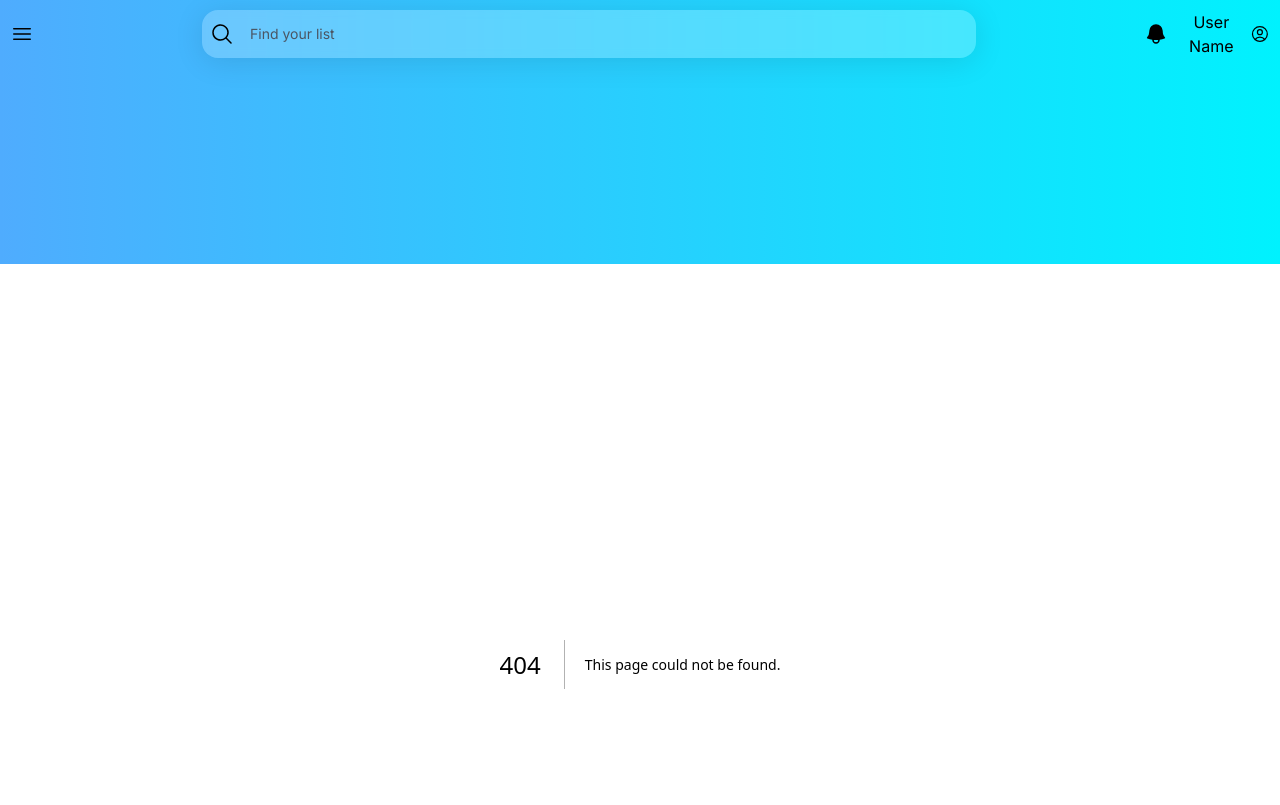
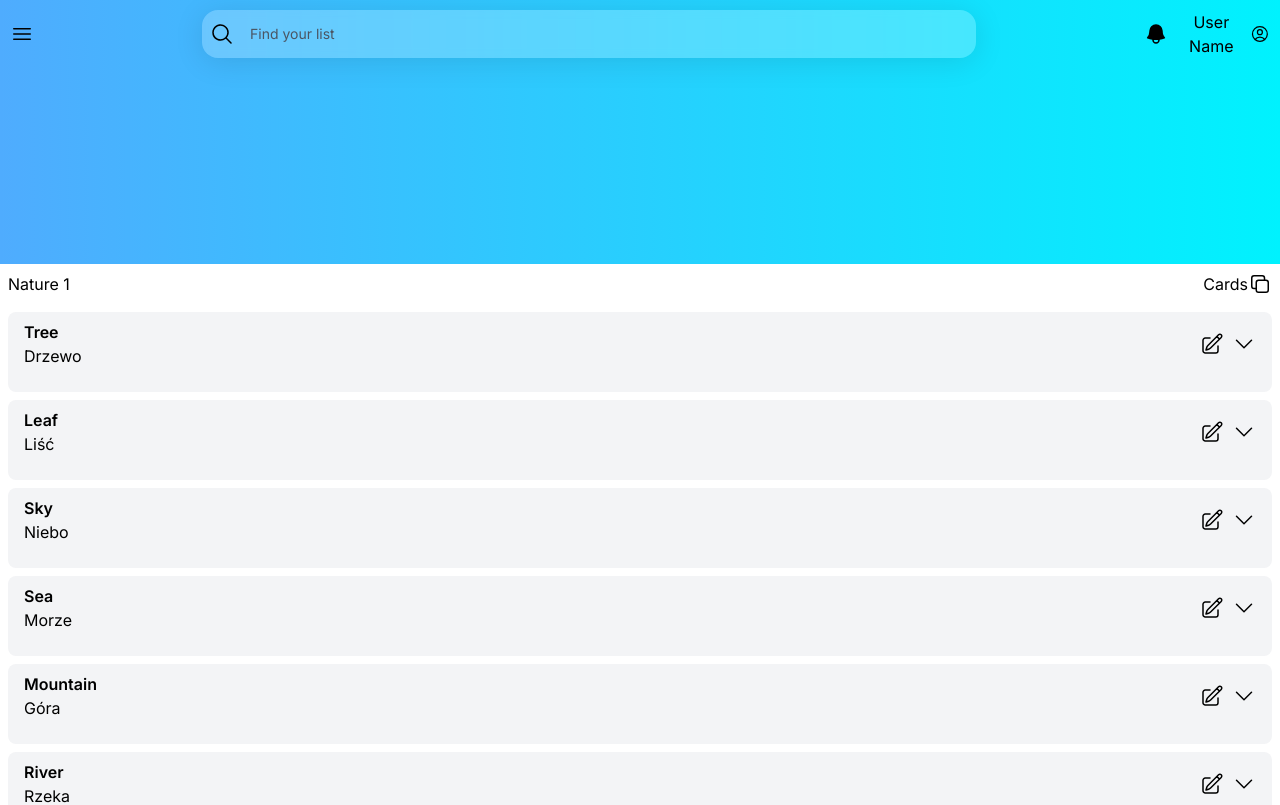
Before and after one commit to ArexSpeed/flashlearn, a Next.js app: page /list/1 in a window 1280 px wide. Before the commit this address had no page. Shown: the top 805 px of the page. Built offline with nearby package versions, Linux system fonts and the light colour scheme.

Commit message:
view of list and cards

```diff
--- /dev/null
+++ b/src/app/card/[id]/page.tsx
@@ -0,0 +1,60 @@
+"use client";
+
+import { ListBox } from "@/components/List/ListBox";
+import { useParams } from "next/navigation";
+import lists from "@/mocks/lists.json";
+import { useList } from "@/hooks/useList";
+import { Swiper, SwiperSlide } from "swiper/react";
+
+import "swiper/css";
+import "swiper/css/effect-coverflow";
+import "swiper/css/pagination";
+
+export default function CardPage() {
+  const params = useParams();
+  const listElements = lists.find((list) => list.id === +params.id);
+  return (
+    <div className="flex flex-col grow items-center w-full h-full">
+      List:
+      <div className="flex flex-col grow w-full h-full justify-center items-center px-4 border rounded-lg">
+        <div className="flex w-full h-full grow">
+          <Swiper
+            slidesPerView={1}
+            spaceBetween={30}
+            keyboard={{
+              enabled: true,
+            }}
+            pagination={{
+              type: "fraction",
+            }}
+            navigation={true}
+            className="flex grow"
+            onSlideChange={() => {}}
+          >
+            {listElements?.elements.map((element) => (
+              <SwiperSlide
+                key={element.id}
+                className="flex flex-col h-full justify-center items-center"
+              >
+                <div className="flex flex-col h-1/2 justify-center items-center">
+                  <p>{element.front}</p>
+                  <p>{element.back}</p>
+                </div>
+                {element.sentences.map((sentence, index) => (
+                  <div
+                    key={index}
+                    className="flex flex-col h-1/2 justify-center items-center bg-gray-100"
+                  >
+                    <p>{sentence.front}</p>
+                    <p>{sentence.back}</p>
+                  </div>
+                ))}
+              </SwiperSlide>
+            ))}
+          </Swiper>
+        </div>
+      </div>
+      <div className="w-full h-[48px] bg-blue-200"></div>
+    </div>
+  );
+}
--- /dev/null
+++ b/src/app/list/[id]/page.tsx
@@ -0,0 +1,34 @@
+"use client";
+
+import { useParams } from "next/navigation";
+import lists from "@/mocks/lists.json";
+import { ListAccordion } from "@/components/List/ListAccordion";
+import { CardsIcon } from "@/components/Icons";
+import Link from "next/link";
+
+export default function CardPage() {
+  const params = useParams();
+  console.log(params);
+  const listElements = lists.find((list) => list.id === +params.id);
+  console.log(listElements);
+
+  return (
+    <div className="flex flex-col items-center w-full h-full bg-white">
+      <div className="flex flex-row w-full justify-between items-center p-2">
+        <h3>{listElements?.name}</h3>
+        <Link
+          href={`/card/${listElements?.id}`}
+          className="bg-transparent outline-none flex justify-center"
+        >
+          Cards
+          <CardsIcon />
+        </Link>
+      </div>
+      <div className="flex flex-col items-center w-full p-2 gap-2">
+        {listElements?.elements?.map((item) => (
+          <ListAccordion key={item.id} elements={item} />
+        ))}
+      </div>
+    </div>
+  );
+}
--- a/src/components/Icons/index.tsx
+++ b/src/components/Icons/index.tsx
@@ -221,3 +221,75 @@ export function PencilSquareIcon(props: SVGAttributes<SVGElement>) {
     </svg>
   );
 }
+
+export const ChevronDownIcon = () => {
+  return (
+    <svg
+      className="w-6 h-6"
+      fill="currentColor"
+      viewBox="0 0 24 24"
+      xmlns="http://www.w3.org/2000/svg"
+      aria-hidden="true"
+    >
+      <path
+        clipRule="evenodd"
+        fillRule="evenodd"
+        d="M12.53 16.28a.75.75 0 01-1.06 0l-7.5-7.5a.75.75 0 011.06-1.06L12 14.69l6.97-6.97a.75.75 0 111.06 1.06l-7.5 7.5z"
+      />
+    </svg>
+  );
+};
+
+export const ChevronUpIcon = () => {
+  return (
+    <svg
+      className="w-6 h-6"
+      fill="currentColor"
+      viewBox="0 0 24 24"
+      xmlns="http://www.w3.org/2000/svg"
+      aria-hidden="true"
+    >
+      <path
+        clipRule="evenodd"
+        fillRule="evenodd"
+        d="M11.47 7.72a.75.75 0 011.06 0l7.5 7.5a.75.75 0 11-1.06 1.06L12 9.31l-6.97 6.97a.75.75 0 01-1.06-1.06l7.5-7.5z"
+      />
+    </svg>
+  );
+};
+
+export const ChevronLeftIcon = () => {
+  return (
+    <svg
+      className="w-6 h-6"
+      fill="currentColor"
+      viewBox="0 0 24 24"
+      xmlns="http://www.w3.org/2000/svg"
+      aria-hidden="true"
+    >
+      <path
+        clipRule="evenodd"
+        fillRule="evenodd"
+        d="M7.72 12.53a.75.75 0 010-1.06l7.5-7.5a.75.75 0 111.06 1.06L9.31 12l6.97 6.97a.75.75 0 11-1.06 1.06l-7.5-7.5z"
+      />
+    </svg>
+  );
+};
+
+export const ChevronRightIcon = () => {
+  return (
+    <svg
+      className="w-6 h-6"
+      fill="currentColor"
+      viewBox="0 0 24 24"
+      xmlns="http://www.w3.org/2000/svg"
+      aria-hidden="true"
+    >
+      <path
+        clipRule="evenodd"
+        fillRule="evenodd"
+        d="M16.28 11.47a.75.75 0 010 1.06l-7.5 7.5a.75.75 0 01-1.06-1.06L14.69 12 7.72 5.03a.75.75 0 011.06-1.06l7.5 7.5z"
+      />
+    </svg>
+  );
+};
--- /dev/null
+++ b/src/components/List/ListAccordion.tsx
@@ -0,0 +1,74 @@
+import { useEffect, useRef, useState } from "react";
+import { ChevronDownIcon, ChevronUpIcon, PencilSquareIcon } from "../Icons";
+
+type Elements = {
+  id: number;
+  listId: number;
+  front: string;
+  back: string;
+  sentences: { front: string; back: string }[];
+};
+
+type Props = {
+  elements: Elements;
+};
+
+export const ListAccordion = ({ elements }: Props) => {
+  const [open, setOpen] = useState(false);
+  const ordersRef = useRef<HTMLDivElement | null>(null);
+
+  useEffect(() => {
+    if (ordersRef.current) {
+      ordersRef.current.style.maxHeight = open
+        ? `${ordersRef.current.scrollHeight}px`
+        : "0px";
+    }
+  }, [open]);
+
+  const toogleOpen = () => {
+    setOpen((prev) => !prev);
+  };
+  return (
+    <div className="flex flex-col w-full gap-4 px-4 py-2 rounded-md bg-gray-100 md:rounded-lg">
+      <div
+        className="flex flex-col items-start justify-between md:flex-row md:items-center"
+        onClick={toogleOpen}
+      >
+        <div className="flex flex-row items-center justify-between flex-1 w-full">
+          <div className="flex items-center">
+            <div className="flex flex-col items-start">
+              <p className="font-semibold">{elements.front}</p>
+              <p className="">{elements.back}</p>
+            </div>
+          </div>
+          <div className="bg-transparent md:hidden">
+            {open ? <ChevronUpIcon /> : <ChevronDownIcon />}
+          </div>
+        </div>
+        <div className="flex flex-row gap-2">
+          <button
+            type="button"
+            className="outline-none bg-transparent"
+            onClick={() => console.log(`Edit card: ${elements.id}`)}
+          >
+            <PencilSquareIcon />
+          </button>
+          <div className="hidden bg-transparent md:flex">
+            {open ? <ChevronUpIcon /> : <ChevronDownIcon />}
+          </div>
+        </div>
+      </div>
+      <section
+        ref={ordersRef}
+        className="flex flex-col h-auto gap-1 overflow-hidden transition-all ease-in"
+      >
+        {elements.sentences.map((sentence, index) => (
+          <div className="flex flex-col items-start" key={index}>
+            <p className="font-semibold">{sentence.front}</p>
+            <p>{sentence.back}</p>
+          </div>
+        ))}
+      </section>
+    </div>
+  );
+};
```
